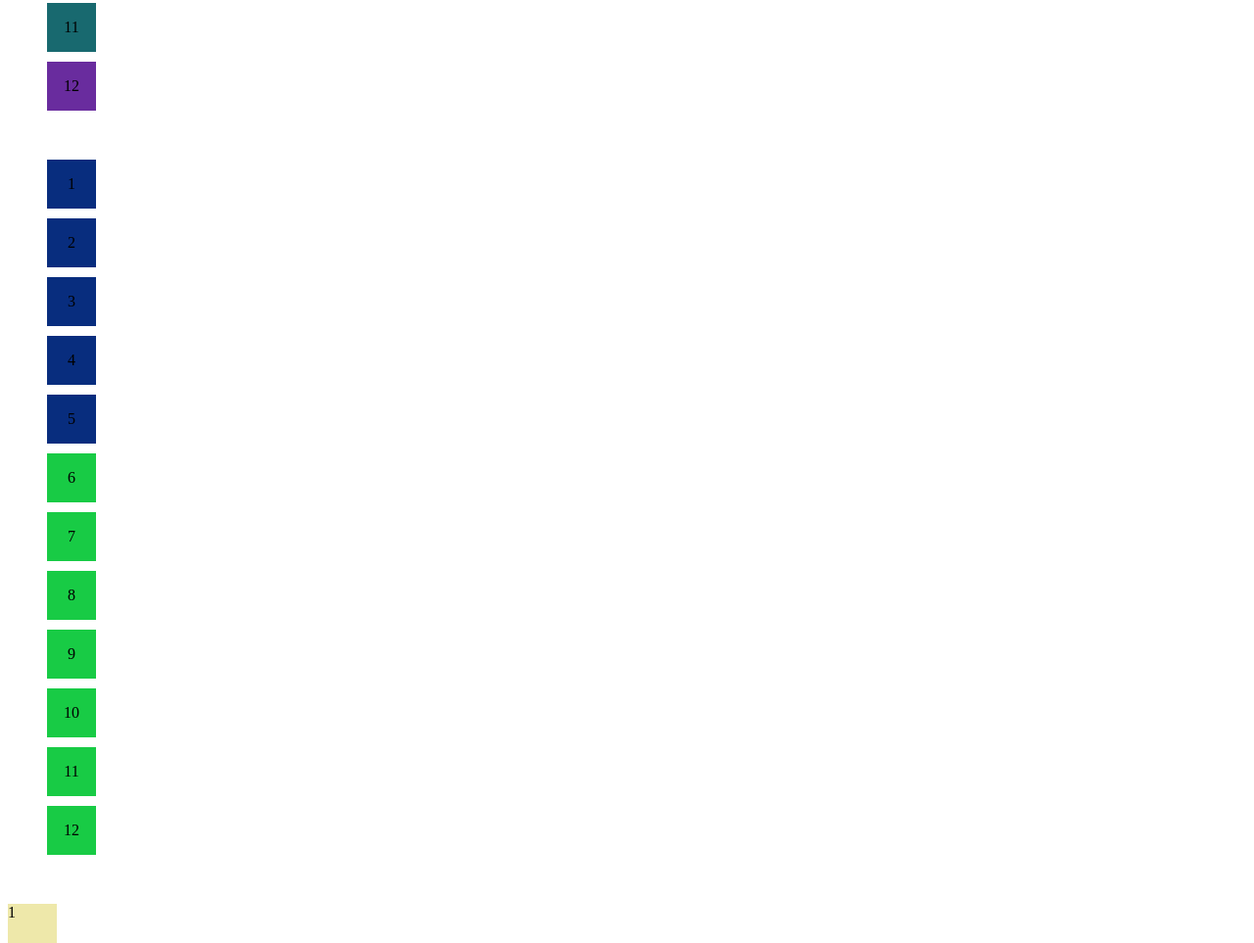
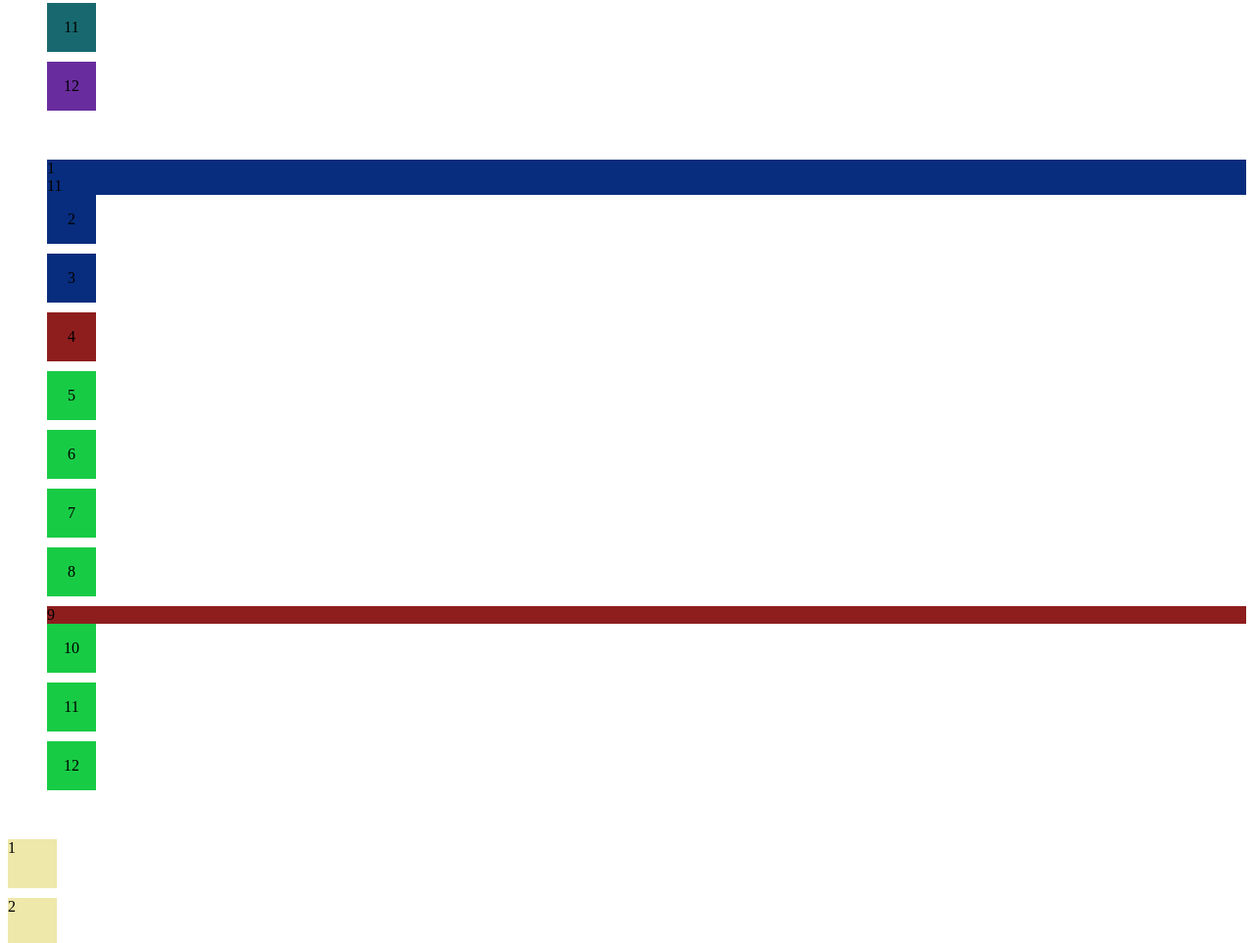
Before and after one commit to zhaosuwei-hhh/CSS, a plain HTML site: page day18/02-结构伪类选择器.html in a window 1280 px wide. Shown: the part 1413-2376 px from the top of the page at 98% size. Drawn offline with Linux system fonts and the light colour scheme.

Commit message:
Add files via upload

```diff
--- a/day18/02-结构伪类选择器.html
+++ b/day18/02-结构伪类选择器.html
@@ -91,6 +91,11 @@
             background-color: #082d7e;
         }
 
+        /* 按第一个孩子的type来进行选择 */
+        .four :nth-of-type(3) {
+            background-color: #8e1e1e;
+        }
+
 
 
         /* 书写格式，父级+空格+子级+:  */
@@ -154,7 +159,8 @@
     </ul>
 
     <ul class="four">
-        <li>1</li>
+        <div>1</div>
+        <div>11</div>
         <li>2</li>
         <li>3</li>
         <li>4</li>
@@ -162,7 +168,7 @@
         <li>6</li>
         <li>7</li>
         <li>8</li>
-        <li>9</li>
+        <div>9</div>
         <li>10</li>
         <li>11</li>
         <li>12</li>
```
